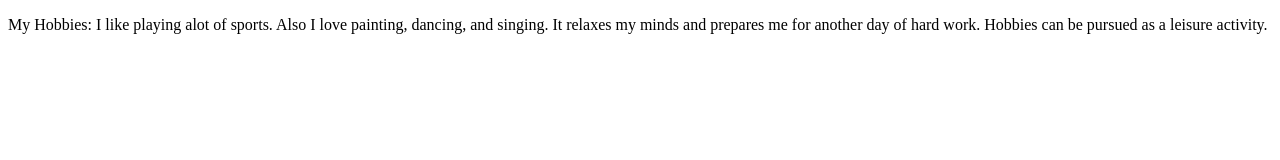
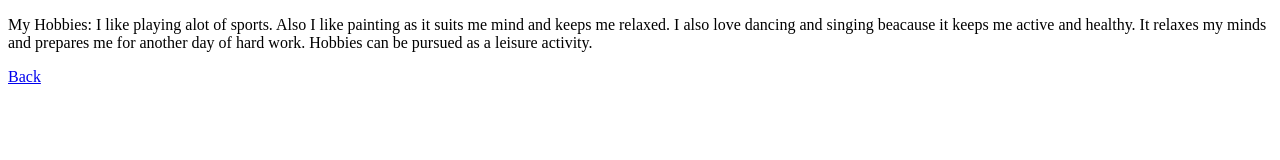
Before and after one commit to mahfouz-007/mahfouz-007.github.io, a plain HTML site: page mahfouz2.html in a window 1280 px wide. Drawn offline with Linux system fonts and the light colour scheme.

Commit message:
Update mahfouz2.html

```diff
--- a/mahfouz2.html
+++ b/mahfouz2.html
@@ -6,7 +6,8 @@
 <body>
 
 
-<p>My Hobbies: I like playing alot of sports. Also I love painting, dancing, and singing. It relaxes my minds and prepares me for another day of hard work. Hobbies can be pursued as a leisure activity.</p>
+<p>My Hobbies: I like playing alot of sports. Also I like painting as it suits me mind and keeps me relaxed. I also love dancing and singing beacause it keeps me active and healthy. It relaxes my minds and prepares me for another day of hard work. Hobbies can be pursued as a leisure activity. </p>
+  <a href="index.html">Back</a>
 
 </body>
 </html>
```
